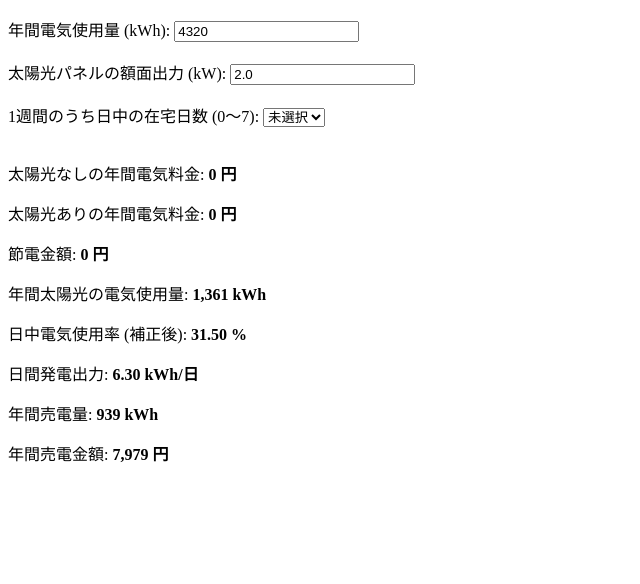
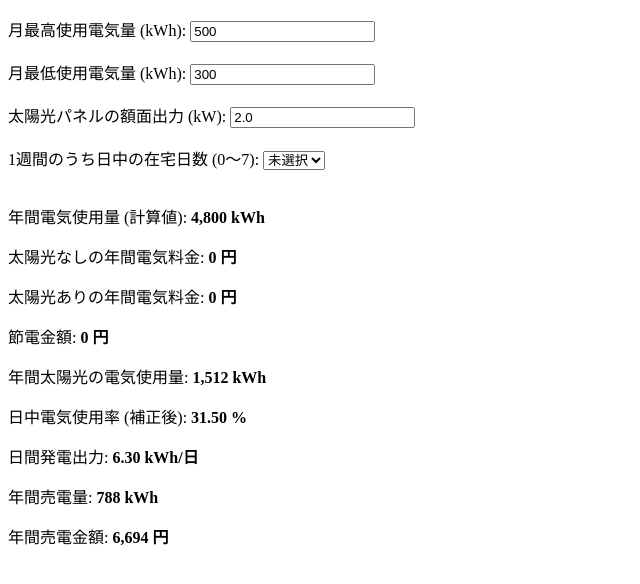
Before and after one commit to AyumuOotaka/solar-simulator, a plain HTML site: page index.html in a window 1280 px wide. Shown: the part 58-642 px from the top of the page, without its empty margins (0-640 px from the left). Drawn offline with Linux system fonts and the light colour scheme.

Commit message:
Update index.html

```diff
--- a/index.html
+++ b/index.html
@@ -8,8 +8,13 @@
 <body>
     <h2>太陽光発電シミュレーター</h2>
 
-    <label for="annualUsage">年間電気使用量 (kWh): </label>
-    <input type="number" id="annualUsage" min="0" value="4320">
+    <label for="monthlyUsageMax">月最高使用電気量 (kWh): </label>
+    <input type="number" id="monthlyUsageMax" min="0" value="500">
+
+    <br><br>
+
+    <label for="monthlyUsageMin">月最低使用電気量 (kWh): </label>
+    <input type="number" id="monthlyUsageMin" min="0" value="300">
 
     <br><br>
 
@@ -38,13 +43,18 @@
     <script>
         document.addEventListener("DOMContentLoaded", function () {
             function calculate() {
-                let annualUsage = parseFloat(document.getElementById("annualUsage").value) || 0;
+                let monthlyUsageMax = parseFloat(document.getElementById("monthlyUsageMax").value) || 0;
+                let monthlyUsageMin = parseFloat(document.getElementById("monthlyUsageMin").value) || 0;
                 let panelOutput = parseFloat(document.getElementById("panelOutput").value) || 0;
                 let daytimeDays = document.getElementById("daytimeDays").value;
+
+                // 年間電気使用量の計算（月最高 + 月最低の平均 × 12）
+                let annualUsage = ((monthlyUsageMax + monthlyUsageMin) / 2) * 12;
 
                 let result = calculateSolarImpact(annualUsage, panelOutput, daytimeDays);
 
                 document.getElementById("result").innerHTML = `
+                    <p>年間電気使用量 (計算値): <strong>${annualUsage.toLocaleString()} kWh</strong></p>
                     <p>太陽光なしの年間電気料金: <strong>${result.noSolarAnnualCost.toLocaleString()} 円</strong></p>
                     <p>太陽光ありの年間電気料金: <strong>${result.solarAnnualCost.toLocaleString()} 円</strong></p>
                     <p>節電金額: <strong>${result.savings.toLocaleString()} 円</strong></p>
@@ -93,7 +103,8 @@
                 };
             }
 
-            document.getElementById("annualUsage").addEventListener("input", calculate);
+            document.getElementById("monthlyUsageMax").addEventListener("input", calculate);
+            document.getElementById("monthlyUsageMin").addEventListener("input", calculate);
             document.getElementById("panelOutput").addEventListener("input", calculate);
             document.getElementById("daytimeDays").addEventListener("change", calculate);
 
```
